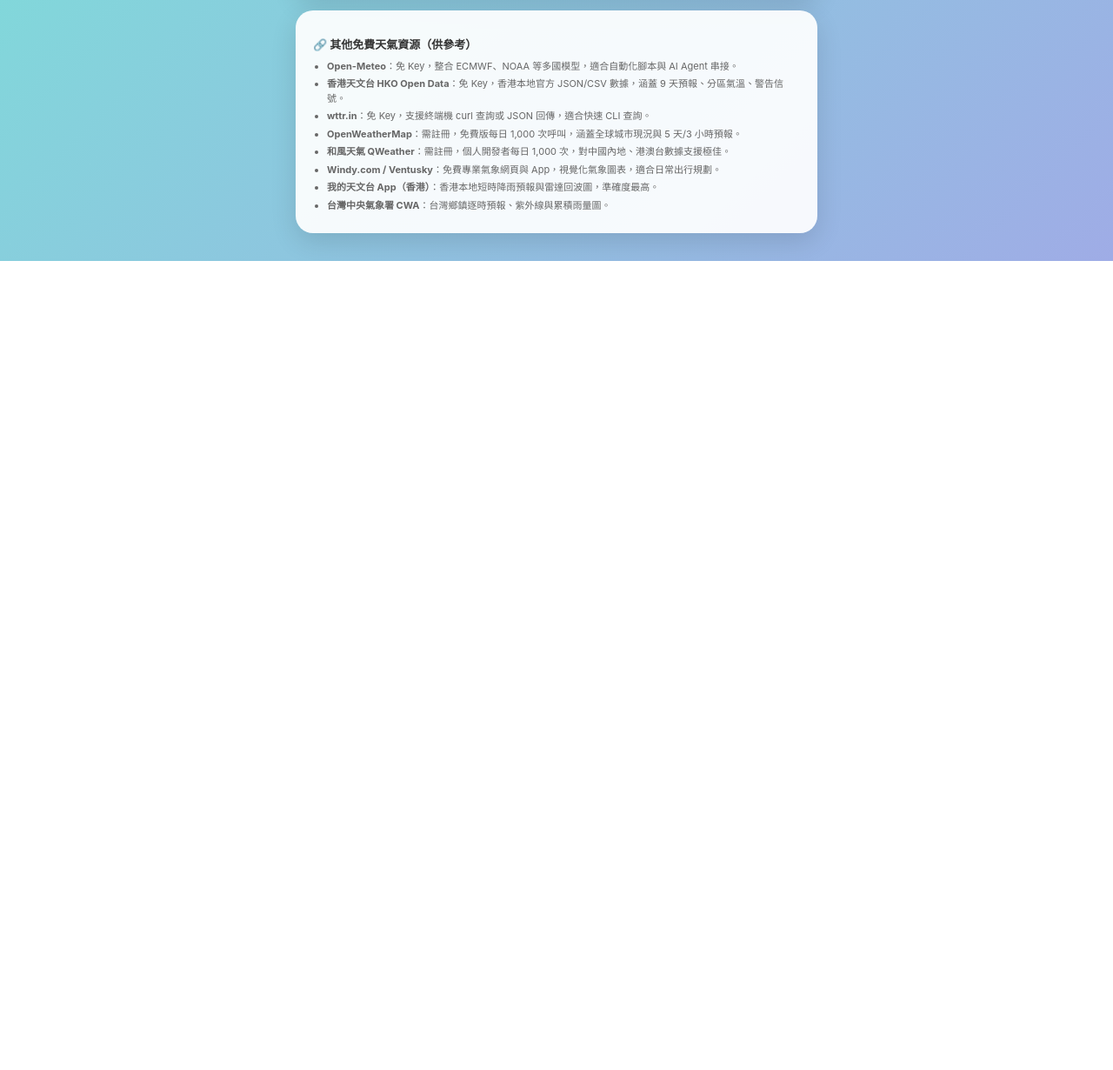
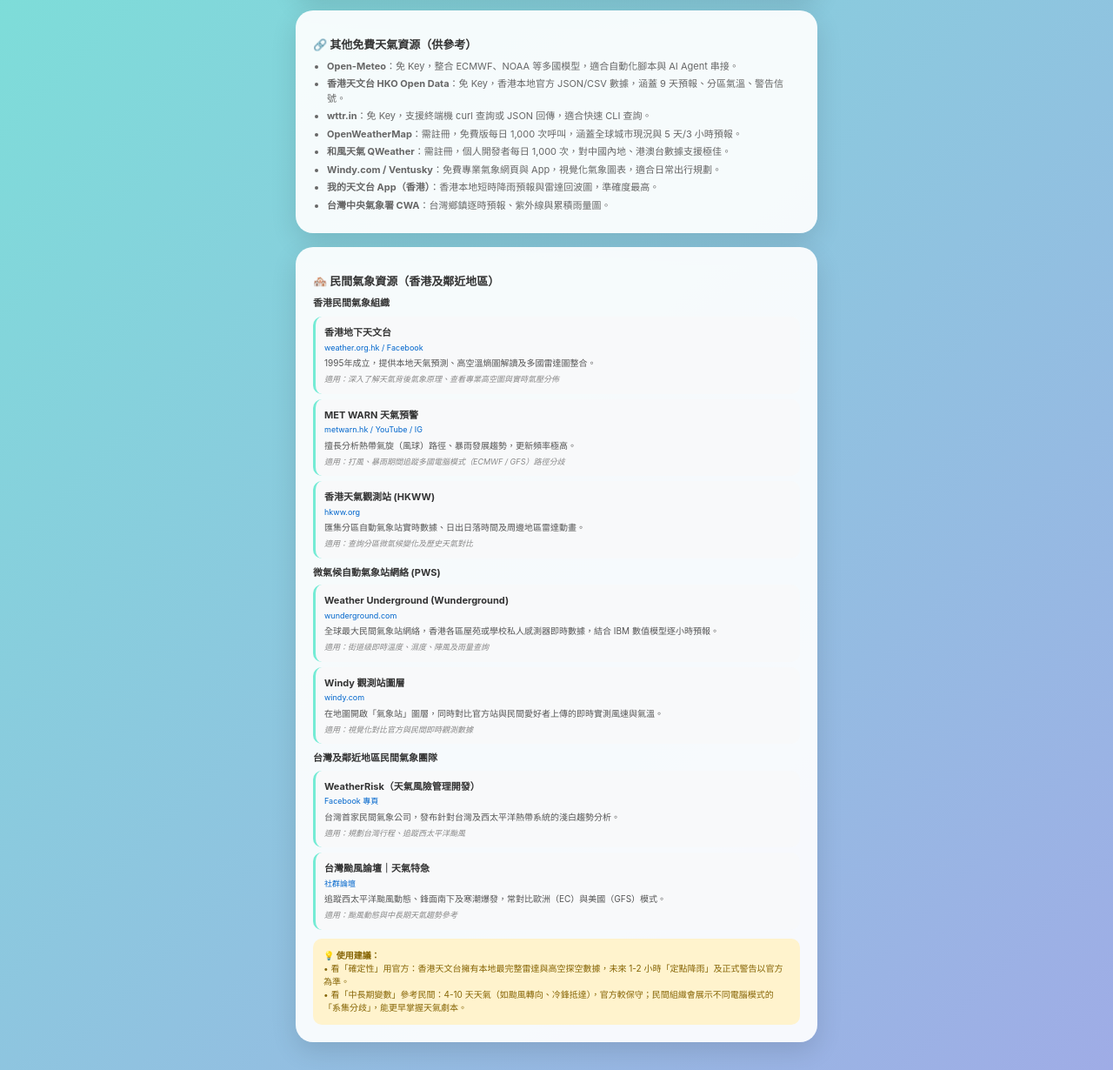
Before and after one commit to ipaxnm/weather-site, a plain HTML site: page index.html in a window 1280 px wide. Shown: the part 734-1964 px from the top of the page at 87% size. Before the commit the page ends 1034 px from the top, so only its background shows below. Drawn offline with Linux system fonts and the light colour scheme; no server answers.

Commit message:
Add civil weather resources for Hong Kong and nearby regions

```diff
--- a/index.html
+++ b/index.html
@@ -41,6 +41,14 @@
   .sources-panel h4 { font-size: 13px; color: #333; margin: 10px 0 6px 0; }
   .sources-panel ul { margin-left: 16px; }
   .sources-panel li { margin: 4px 0; }
+  .civic-panel { font-size: 11px; color: #666; line-height: 1.5; }
+  .civic-panel h4 { font-size: 13px; color: #333; margin: 10px 0 6px 0; }
+  .civic-item { background: #f8f9fa; border-radius: 10px; padding: 10px; margin: 6px 0; border-left: 3px solid #74ebd5; }
+  .civic-item .name { font-weight: 700; color: #333; margin-bottom: 2px; }
+  .civic-item .url { font-size: 9px; color: #0066cc; word-break: break-all; margin-bottom: 4px; }
+  .civic-item .desc { font-size: 10px; color: #555; margin-bottom: 4px; }
+  .civic-item .scene { font-size: 9px; color: #888; font-style: italic; }
+  .civic-tip { background: #fff3cd; border-radius: 10px; padding: 12px; margin-top: 10px; font-size: 10px; color: #856404; }
 </style>
 </head>
 <body>
@@ -90,6 +98,66 @@
         <li><strong>我的天文台 App（香港）</strong>：香港本地短時降雨預報與雷達回波圖，準確度最高。</li>
         <li><strong>台灣中央氣象署 CWA</strong>：台灣鄉鎮逐時預報、紫外線與累積雨量圖。</li>
       </ul>
+    </div>
+  </div>
+
+  <div class="card">
+    <div class="civic-panel">
+      <h4>🏘️ 民間氣象資源（香港及鄰近地區）</h4>
+
+      <div style="margin-bottom:8px;"><strong style="color:#333;">香港民間氣象組織</strong></div>
+      <div class="civic-item">
+        <div class="name">香港地下天文台</div>
+        <div class="url">weather.org.hk / Facebook</div>
+        <div class="desc">1995年成立，提供本地天氣預測、高空溫熵圖解讀及多國雷達圖整合。</div>
+        <div class="scene">適用：深入了解天氣背後氣象原理、查看專業高空圖與實時氣壓分佈</div>
+      </div>
+      <div class="civic-item">
+        <div class="name">MET WARN 天氣預警</div>
+        <div class="url">metwarn.hk / YouTube / IG</div>
+        <div class="desc">擅長分析熱帶氣旋（風球）路徑、暴雨發展趨勢，更新頻率極高。</div>
+        <div class="scene">適用：打風、暴雨期間追蹤多國電腦模式（ECMWF / GFS）路徑分歧</div>
+      </div>
+      <div class="civic-item">
+        <div class="name">香港天氣觀測站 (HKWW)</div>
+        <div class="url">hkww.org</div>
+        <div class="desc">匯集分區自動氣象站實時數據、日出日落時間及周邊地區雷達動畫。</div>
+        <div class="scene">適用：查詢分區微氣候變化及歷史天氣對比</div>
+      </div>
+
+      <div style="margin:8px 0 4px 0;"><strong style="color:#333;">微氣候自動氣象站網絡 (PWS)</strong></div>
+      <div class="civic-item">
+        <div class="name">Weather Underground (Wunderground)</div>
+        <div class="url">wunderground.com</div>
+        <div class="desc">全球最大民間氣象站網絡，香港各區屋苑或學校私人感測器即時數據，結合 IBM 數值模型逐小時預報。</div>
+        <div class="scene">適用：街道級即時溫度、濕度、陣風及雨量查詢</div>
+      </div>
+      <div class="civic-item">
+        <div class="name">Windy 觀測站圖層</div>
+        <div class="url">windy.com</div>
+        <div class="desc">在地圖開啟「氣象站」圖層，同時對比官方站與民間愛好者上傳的即時實測風速與氣溫。</div>
+        <div class="scene">適用：視覺化對比官方與民間即時觀測數據</div>
+      </div>
+
+      <div style="margin:8px 0 4px 0;"><strong style="color:#333;">台灣及鄰近地區民間氣象團隊</strong></div>
+      <div class="civic-item">
+        <div class="name">WeatherRisk（天氣風險管理開發）</div>
+        <div class="url">Facebook 專頁</div>
+        <div class="desc">台灣首家民間氣象公司，發布針對台灣及西太平洋熱帶系統的淺白趨勢分析。</div>
+        <div class="scene">適用：規劃台灣行程、追蹤西太平洋颱風</div>
+      </div>
+      <div class="civic-item">
+        <div class="name">台灣颱風論壇｜天氣特急</div>
+        <div class="url">社群論壇</div>
+        <div class="desc">追蹤西太平洋颱風動態、鋒面南下及寒潮爆發，常對比歐洲（EC）與美國（GFS）模式。</div>
+        <div class="scene">適用：颱風動態與中長期天氣趨勢參考</div>
+      </div>
+
+      <div class="civic-tip">
+        <strong>💡 使用建議：</strong><br>
+        • 看「確定性」用官方：香港天文台擁有本地最完整雷達與高空探空數據，未來 1-2 小時「定點降雨」及正式警告以官方為準。<br>
+        • 看「中長期變數」參考民間：4-10 天天氣（如颱風轉向、冷鋒抵達），官方較保守；民間組織會展示不同電腦模式的「系集分歧」，能更早掌握天氣劇本。
+      </div>
     </div>
   </div>
 </div>
```
